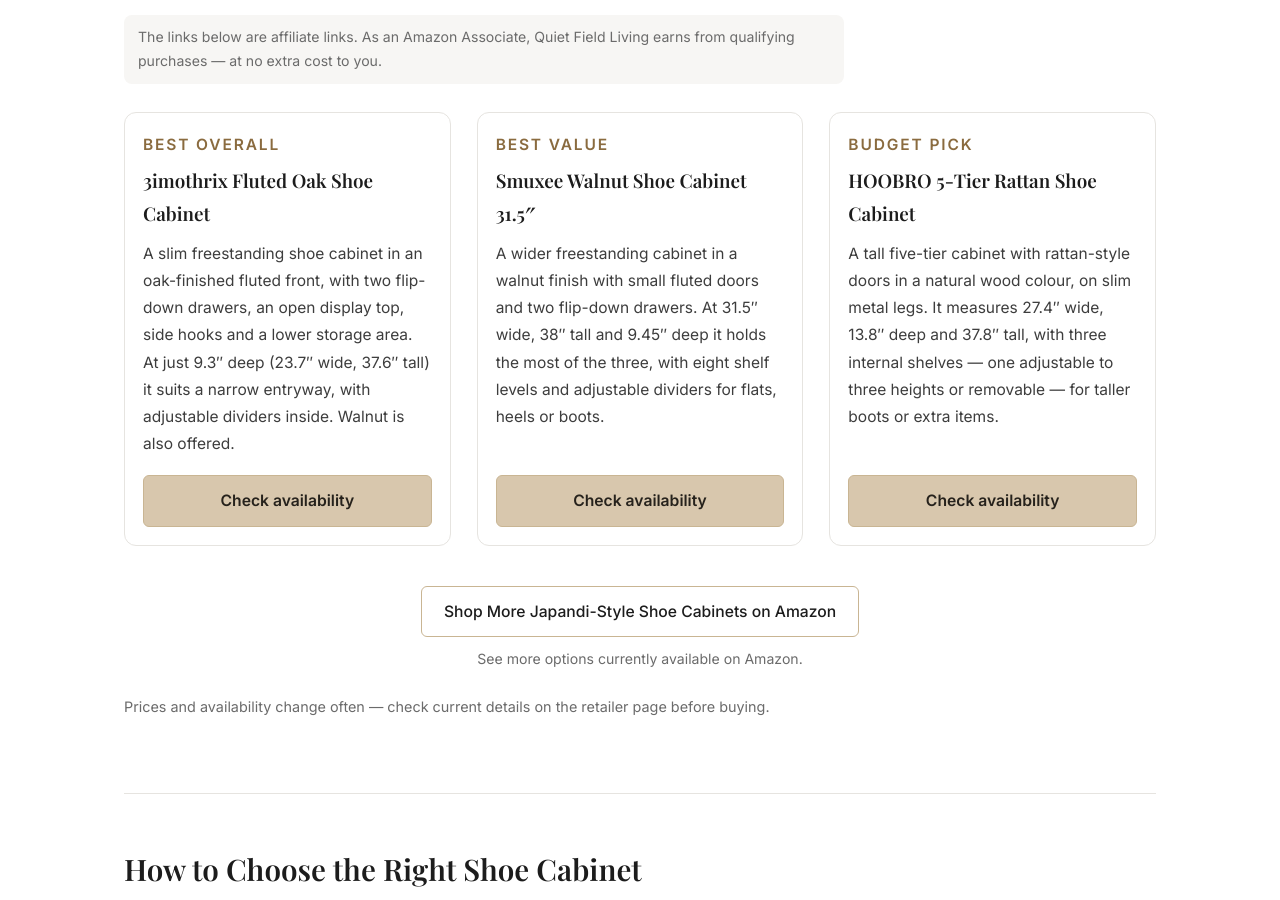
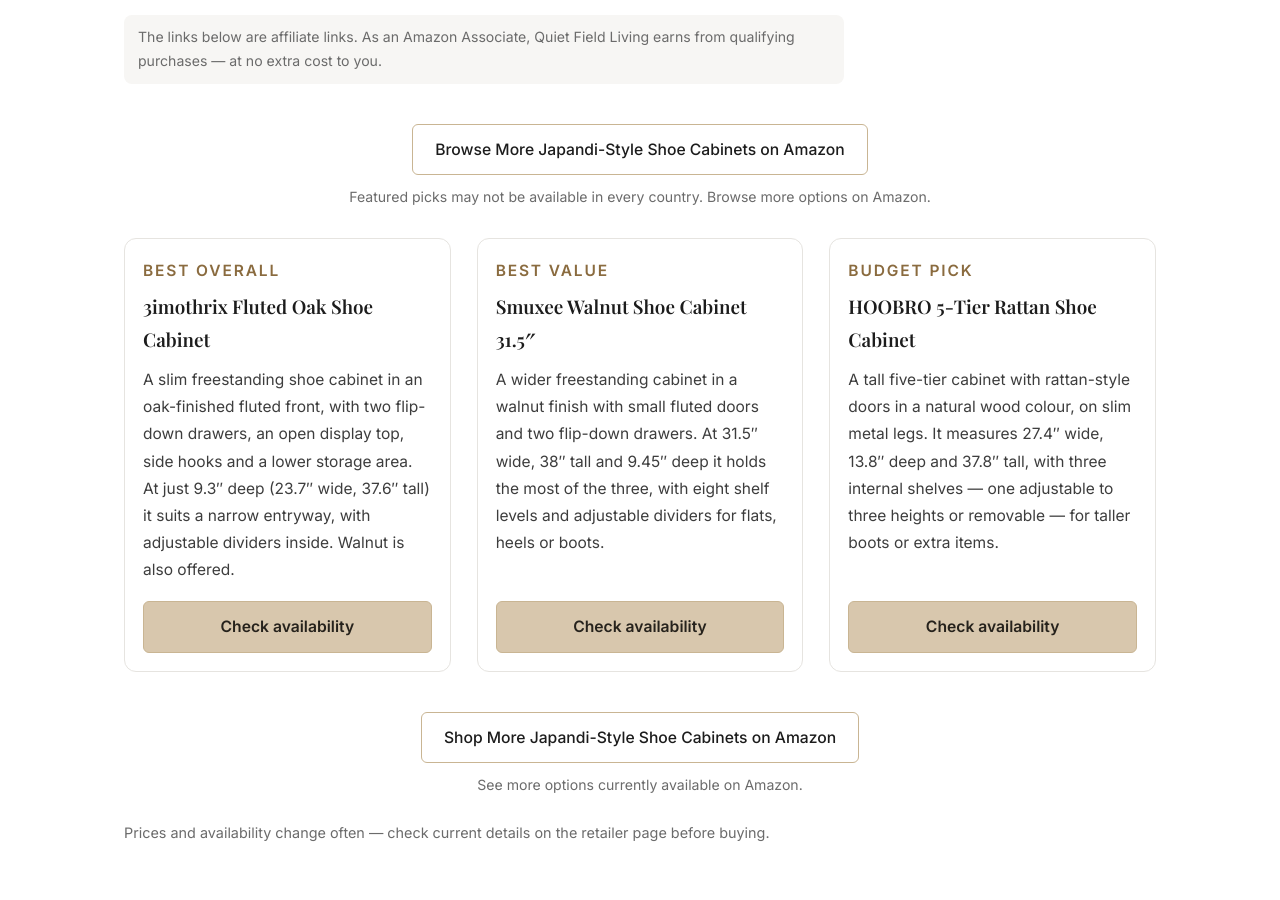
Before and after one commit to quietfieldliving/japandi-home-decor, a plain HTML site: page japandi-shoe-cabinets/index.html in a window 1280 px wide. Shown: the part 2604-3504 px from the top of the page. Drawn offline with nearby package versions, Linux system fonts and the light colour scheme.

Commit message:
Improve Amazon browse route measurement on japandi-shoe-cabinets

```diff
--- a/japandi-shoe-cabinets/index.html
+++ b/japandi-shoe-cabinets/index.html
@@ -233,6 +233,13 @@
       </p>
 
       <p class="affiliate-note">The links below are affiliate links. As an Amazon Associate, Quiet Field Living earns from qualifying purchases &mdash; at no extra cost to you.</p>
+
+      <!-- Priority browse-more route: placed before product cards to give the
+           international-availability experiment enough exposure to measure. -->
+      <div class="more-cta more-cta-priority">
+        <a class="btn btn-secondary priority-amazon-search" href="https://link.amazon/B01IC10SL" target="_blank" rel="nofollow sponsored noopener">Browse More Japandi-Style Shoe Cabinets on Amazon</a>
+        <p class="more-cta-note">Featured picks may not be available in every country. Browse more options on Amazon.</p>
+      </div>
 
       <div class="cards">
 
@@ -563,6 +570,8 @@
         gtag('event', 'amazon_click', {
           link_url: link.href,
           link_domain: domain,
+          link_text: (link.textContent || '').trim(),
+          link_classes: link.className || '',
           page_location: window.location.href,
           page_title: document.title
         });
```
